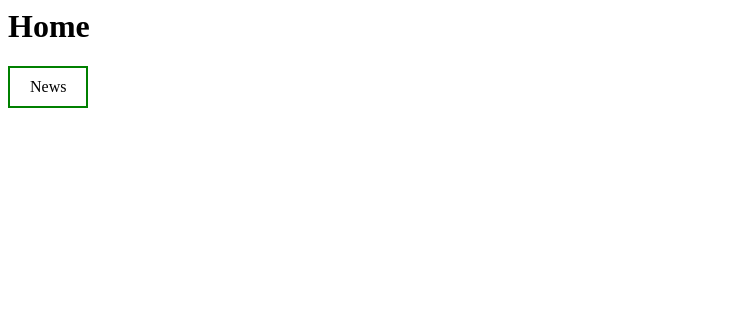
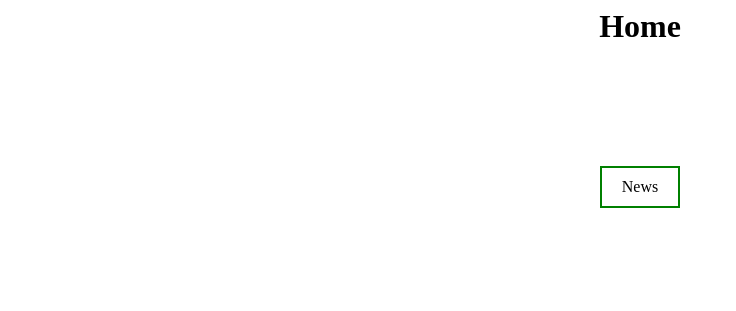
Before and after one commit to pedronieto84/lowcode-nocode, a plain HTML site: page index.html in a window 1280 px wide. Shown: the whole page, without its empty margins (0-736 px from the left). Drawn offline with Linux system fonts and the light colour scheme.

Commit message:
xavierWeb2

```diff
--- a/index.html
+++ b/index.html
@@ -4,7 +4,7 @@
     </head>
 <body>
     <h1>Home</h1>
-    <a href="./index2.html">News</a>
+    <p><a href="./index2.html">News</a></p>
 </body>
 
 
--- a/styles.css
+++ b/styles.css
@@ -7,3 +7,9 @@ a {
     text-decoration: none;
     display: inline-block;
   }
+
+h1 {text-align: center;
+padding-bottom: 100;}
+p {text-align: center;
+padding-bottom: 100;}
+div {text-align: center;}
```
Also changed, not shown: index2.html (+1 -1 lines).
